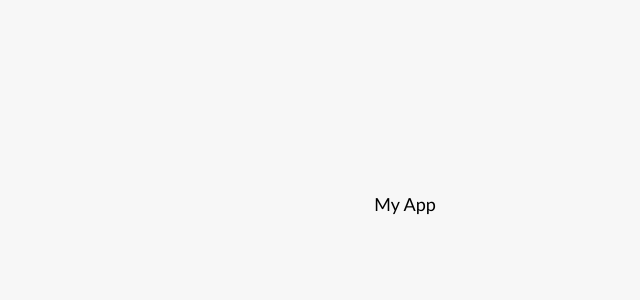
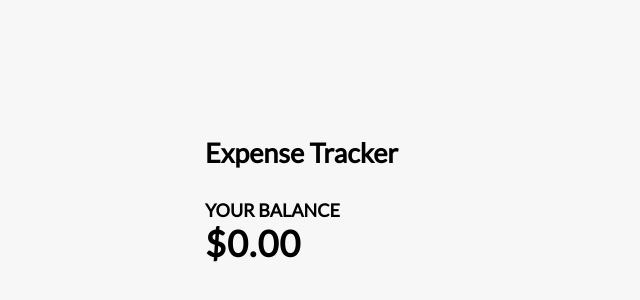
Before and after one commit to paulalextech/vue-expense-tracker, a Vue app: page / in a window 1280 px wide. Shown: the part 196-496 px from the top of the page, without its empty margins (235-875 px from the left). Built offline with nearby package versions, Linux system fonts and the light colour scheme.

Commit message:
created balance component

```diff
--- a/src/App.vue
+++ b/src/App.vue
@@ -1,5 +1,18 @@
-<template>My App</template>
+<template>
+	<Header />
+	<div class="container">
+		<Balance />
+	</div>
+</template>
 
 <script>
 import Header from './components/Header.vue';
+import Balance from './components/Balance.vue';
+
+export default {
+	components: {
+		Header,
+		Balance,
+	},
+};
 </script>
--- a/src/components/Balance.vue
+++ b/src/components/Balance.vue
@@ -0,0 +1,4 @@
+<template>
+	<h4>Your Balance</h4>
+	<h1 id="balance">$0.00</h1>
+</template>
```
